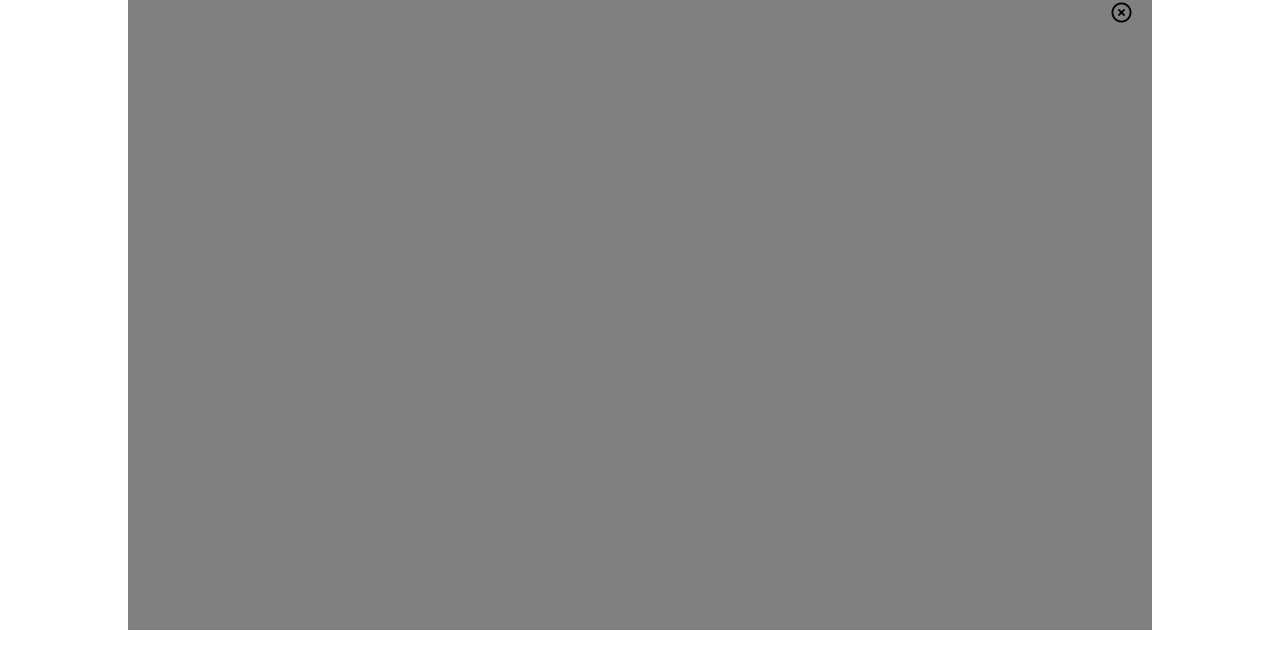
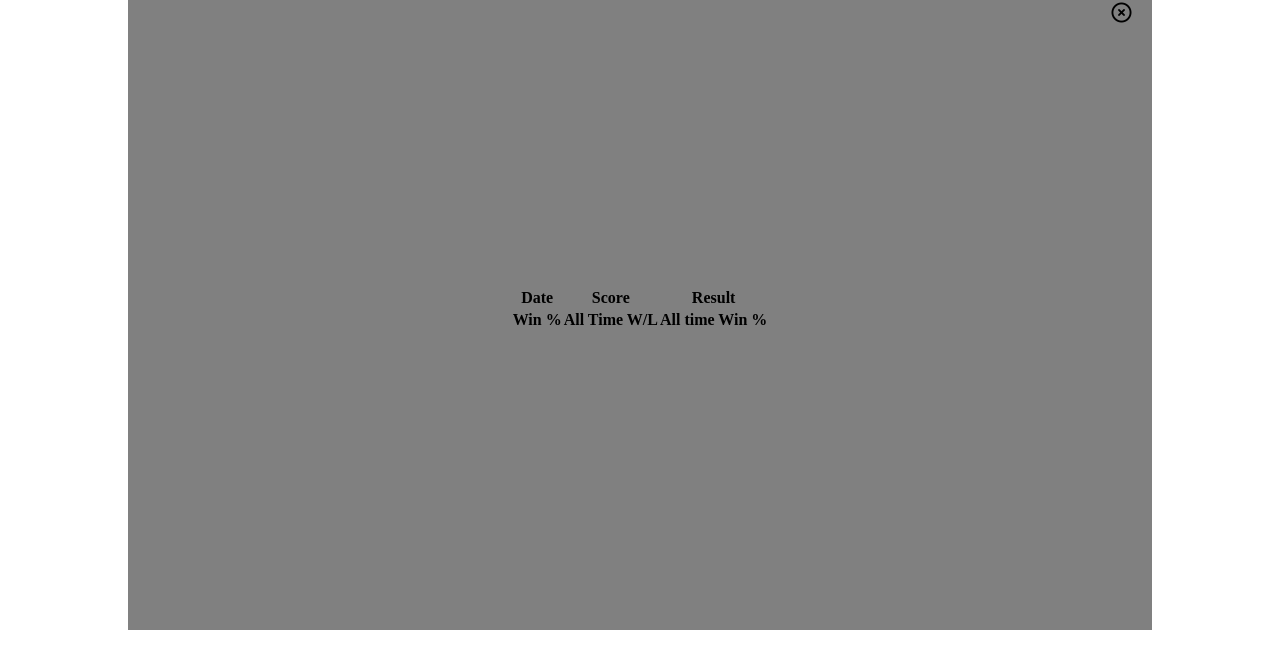
Before and after one commit to micke-ly/TestClone, a plain HTML site: page normal-rps.html in a window 1280 px wide. Shown: the part 90-758 px from the top of the page. Drawn offline with Linux system fonts and the light colour scheme.

Commit message:
Preliminary table setup for score

```diff
--- a/css/normal-rps.css
+++ b/css/normal-rps.css
@@ -187,3 +187,15 @@ nav i:hover {
 .modal button i {
   font-size: 20px;
 }
+
+.modal button i:hover {
+  color: red;
+}
+
+.table-score-container {
+  height: 100%;
+  width: 100%;
+  display: flex;
+  justify-content: center;
+  align-items: center;
+}
--- a/normal-rps.html
+++ b/normal-rps.html
@@ -47,6 +47,36 @@
       </div>
       <div class="modal-container">
         <div class="modal" id="modal">
+          <div class="table-score-container">
+            <table>
+              <thead>
+                <tr>
+                  <th>Date</th>
+                  <th>Score</th>
+                  <th>Result</th>
+                </tr>
+              </thead>
+              <tbody>
+                <tr>
+                  <td></td>
+                  <td></td>
+                  <td></td>
+                </tr>
+              </tbody>
+              <tfoot>
+                <tr>
+                  <th>Win %</th>
+                  <th>All Time W/L</th>
+                  <th>All time Win %</th>
+                </tr>
+                <tr>
+                  <td></td>
+                  <td></td>
+                  <td></td>
+                </tr>
+              </tfoot>
+            </table>
+          </div>
           <button><i class="fa-regular fa-circle-xmark"></i></button>
         </div>
       </div>
```
